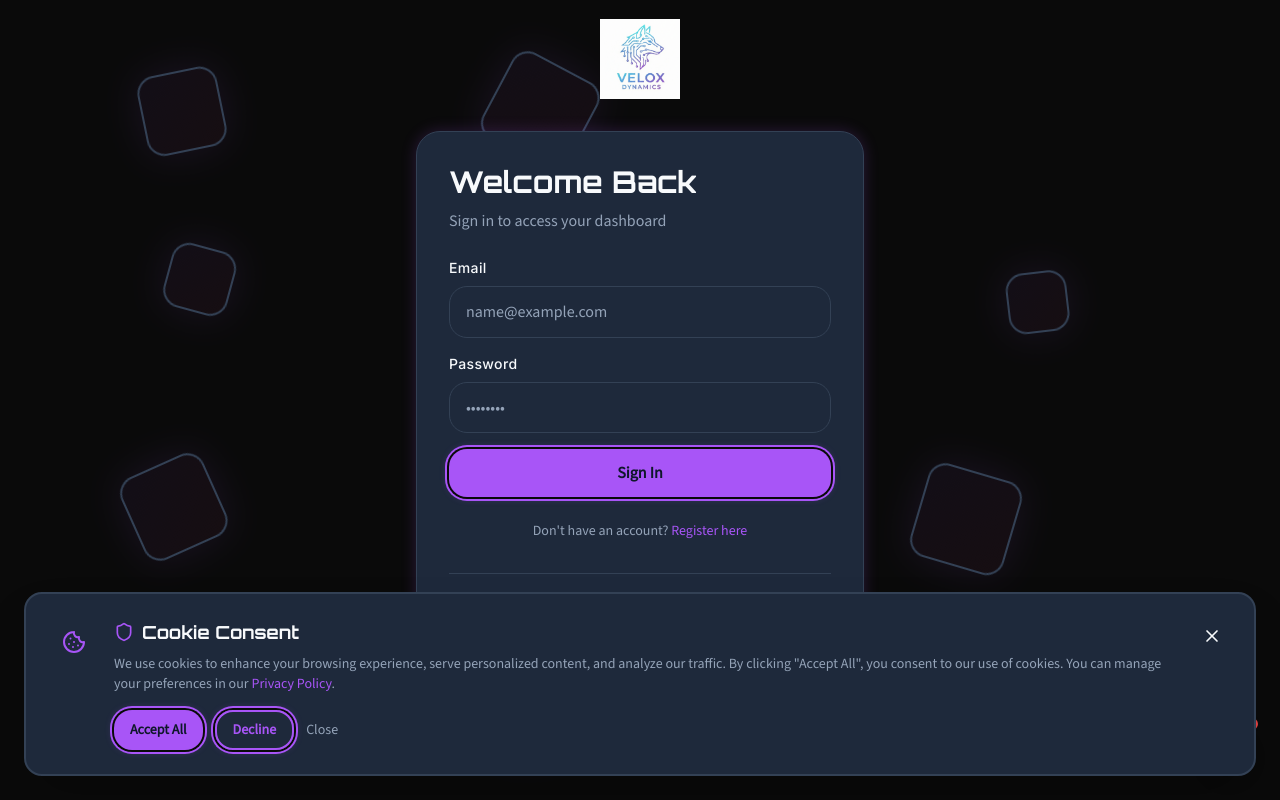
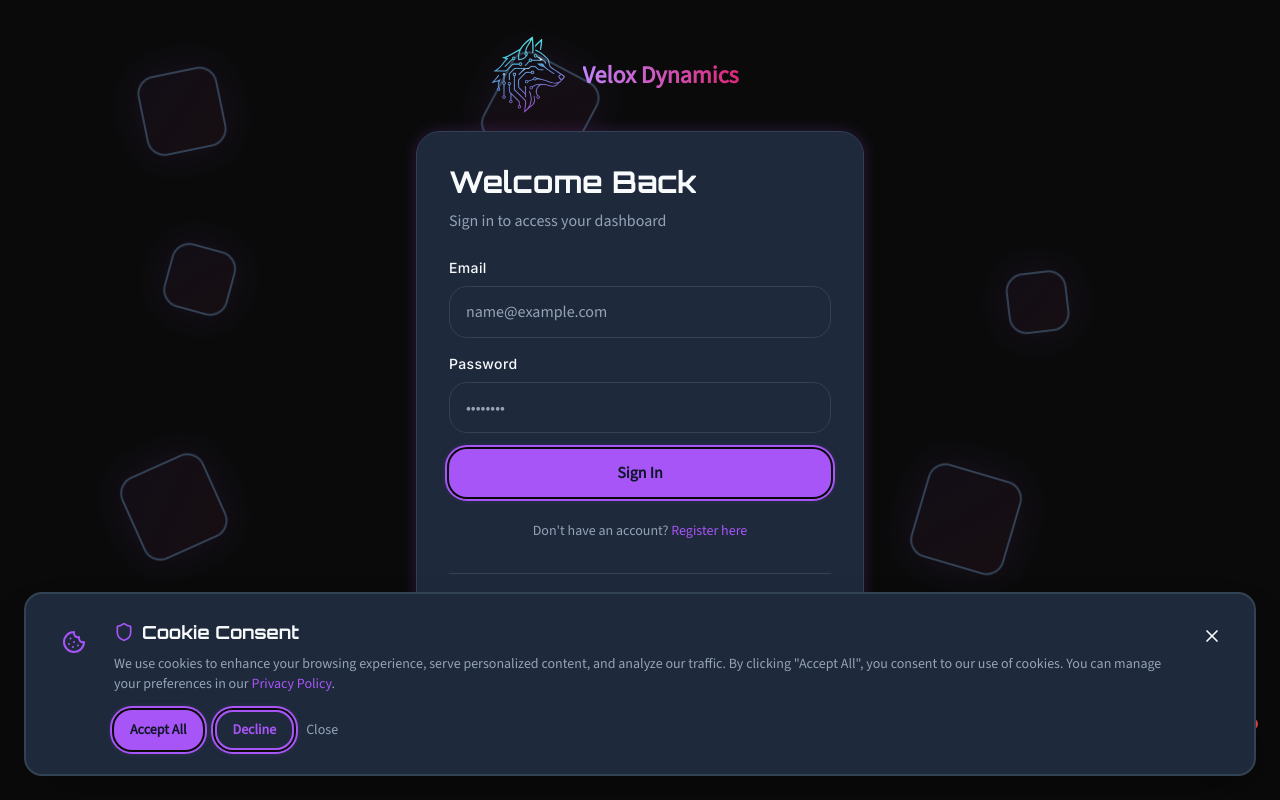
Before and after one commit to UdaraChamidu/Velox-Dynamics-Elite-Engineering-Agency, a React (Vite) app: page /login in a window 1280 px wide. Built offline with nearby package versions, Linux system fonts and the light colour scheme.

Commit message:
logo added

```diff
--- a/index.html
+++ b/index.html
@@ -29,7 +29,7 @@
     <meta name="apple-mobile-web-app-title" content="Velox Dynamics" />
 
     <!-- Favicon -->
-    <link rel="icon" type="image/png" href="/logo.png" />
+    <link rel="icon" type="image/png" href="/logo-192.png" />
   </head>
   <body>
     <div id="root"></div>
--- a/src/components/navigation/DashboardNav.jsx
+++ b/src/components/navigation/DashboardNav.jsx
@@ -57,16 +57,21 @@ const DashboardNav = ({ children }) => {
         {/* Logo */}
         <div className="dashboard-sidebar-header">
           <Link to="/">
-            <img
-              src="/logo.png"
-              alt="Velox Dynamics"
-              className="h-14 w-auto hover:scale-105 transition-all duration-250"
-            />
+            <div className="left-10 flex items-center gap-8 mt-10 " >
+              <img
+                src="/logo-192.png"
+                alt="Velox Dynamics"
+                className="h-14 w-auto hover:scale-105 transition-all duration-250"
+              />
+              <span className="text-2xl font-bold bg-clip-text text-transparent bg-gradient-to-r from-purple-400 to-pink-600 hidden sm:block">
+              Velox Dynamics
+            </span>
+            </div>
           </Link>
         </div>
 
         {/* Navigation Links */}
-        <nav className="dashboard-sidebar-nav">
+        <nav className="dashboard-sidebar-nav mt-10">
           {links.map((link) => {
             const Icon = link.icon;
             return (
--- a/src/components/navigation/PublicNav.jsx
+++ b/src/components/navigation/PublicNav.jsx
@@ -37,7 +37,7 @@ const PublicNav = () => {
         {/* Logo */}
         <Link to="/" className="flex items-center gap-3">
           <img
-            src="/logo.png"
+            src="/logo-192.png"
             alt="Velox Dynamics Logo"
             className="h-10 w-auto transition-all duration-250 hover:scale-105"
           />
--- a/src/pages/public/Login.jsx
+++ b/src/pages/public/Login.jsx
@@ -43,13 +43,20 @@ const Login = () => {
         className="w-full max-w-md relative z-10"
       >
         {/* Logo */}
-        <Link to="/" className="flex items-center justify-center mb-8">
-          <img
-            src="/logo.png"
-            alt="Velox Dynamics"
-            className="h-20 w-auto hover:scale-105 transition-all duration-250"
-          />
-        </Link>
+        <div className="flex items-center gap-4 mt-2 mb-2" >
+          <Link to="/" className="flex items-center">
+            <div className="ml-18 flex items-center gap-4 mt-2 mb-2" >
+              <img
+                src="/logo-192.png"
+                alt="Velox Dynamics"
+                className="h-20 w-auto hover:scale-105 transition-all duration-250"
+              />
+              <span className="text-2xl font-bold bg-clip-text text-transparent bg-gradient-to-r from-purple-400 to-pink-600 hidden sm:block">
+                Velox Dynamics
+              </span>
+            </div>
+          </Link>
+        </div>
 
         {/* Login Card */}
         <div className="bg-card rounded-xl border border-border p-8 glow-md">
```
Also changed, not shown: public/logo-192.png.
